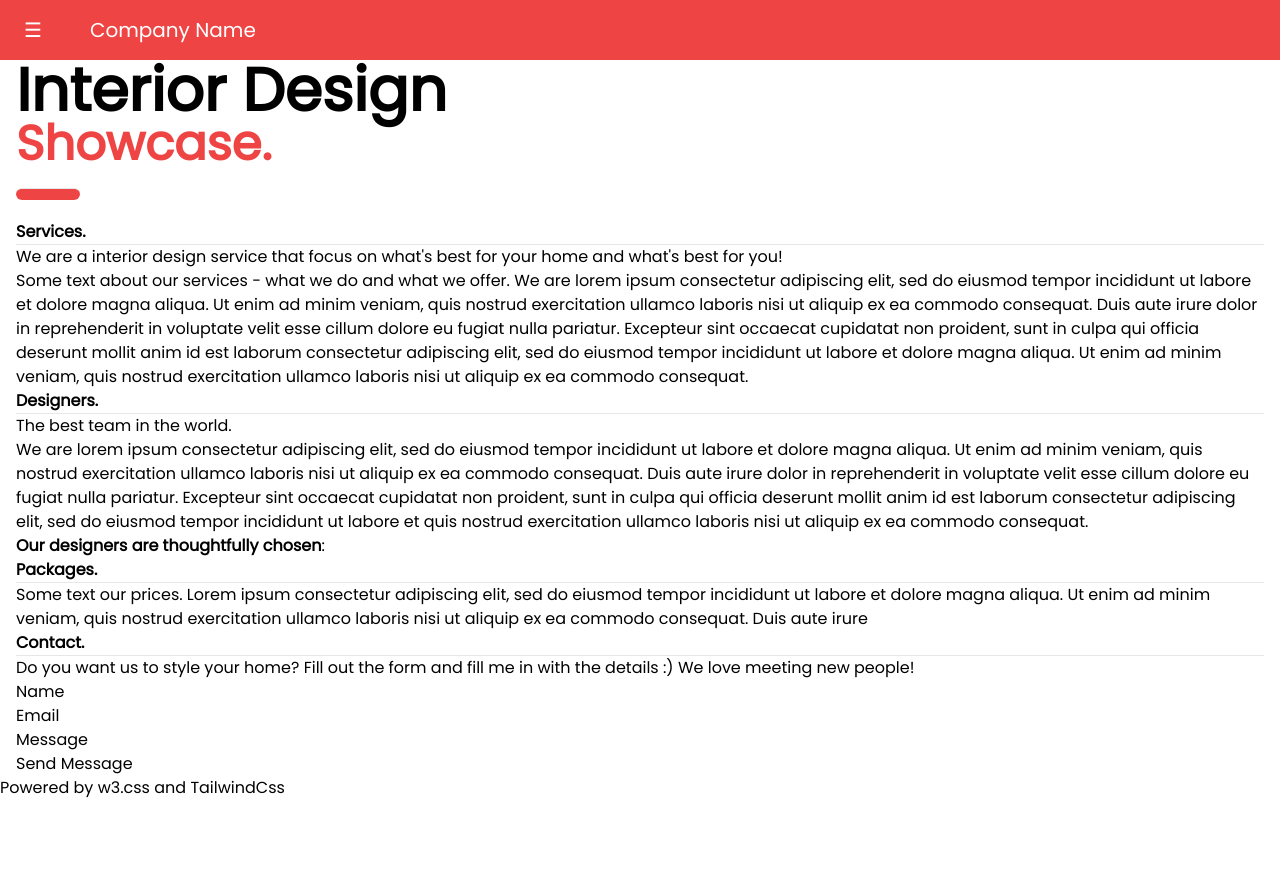
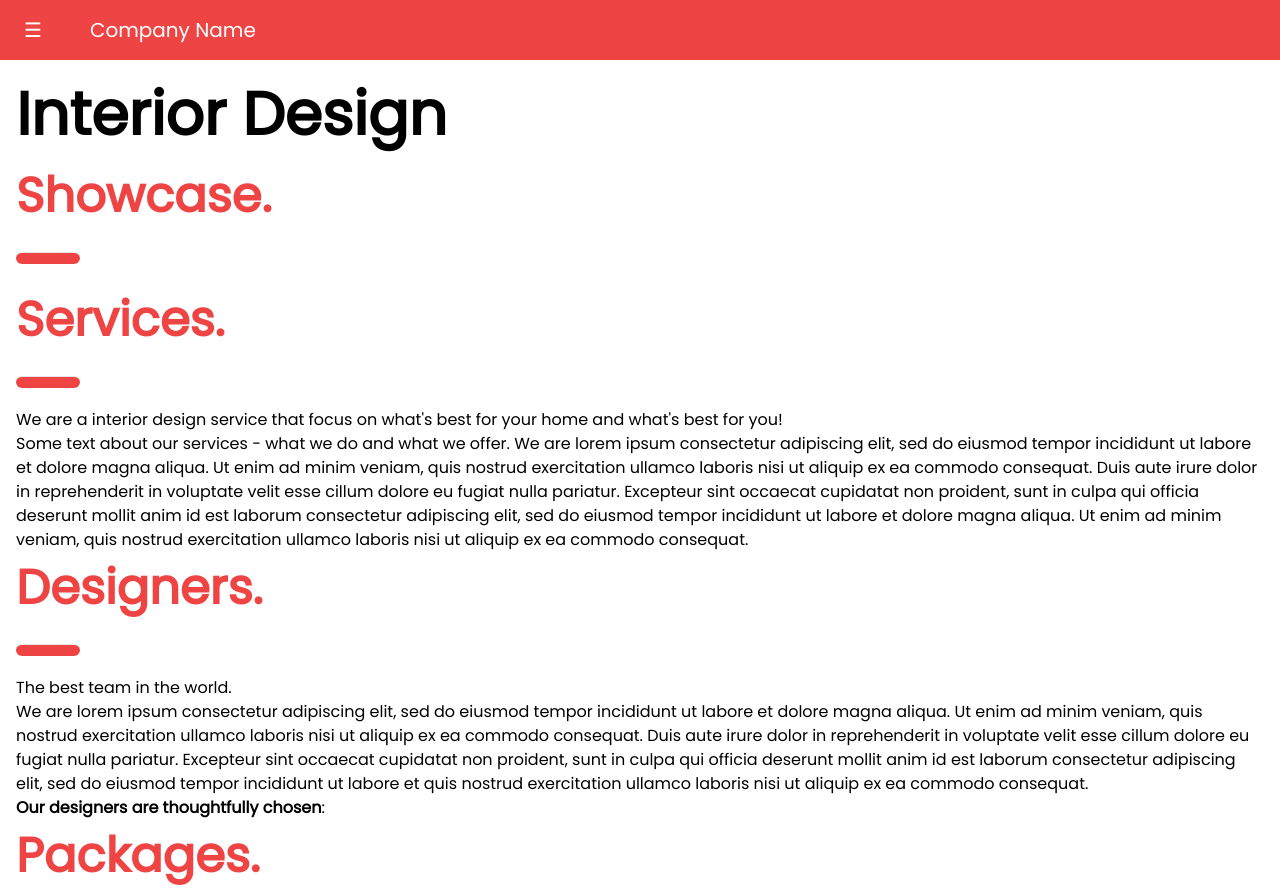
Before and after one commit to parabah/tw_intro, a website: page dist/app.html in a window 1280 px wide. Shown: the top 892 px of the page. Before the commit the page ends 800 px from the top, so only its background shows below. Drawn offline with Linux system fonts and the light colour scheme.

Commit message:
26/06/2022 - branch dev3 finalizados o footer e o form

```diff
--- a/dist/app.html
+++ b/dist/app.html
@@ -33,15 +33,15 @@
     <div class="flex flex-col mx-4">
         <!-- Showcase -->
         <div class="" style="" id="showcase">
-            <h1 class="text-6xl font-semibold">Interior Design</h1>
-            <h1 class="text-5xl text-red-500 font-bold">Showcase.</h1>
+            <h1 class="text-6xl mt-2 py-4 font-semibold">Interior Design</h1>
+            <h1 class="text-5xl py-3 text-red-500 font-bold">Showcase.</h1>
             <hr class="my-5 h-3 w-16 rounded-md bg-red-500">
         </div>
 
         <!-- Services -->
         <div class="" id="services" style="">
-            <h1 class=""><b>Services.</b></h1>
-            <hr style="" class="">
+            <h1 class="text-5xl py-3 text-red-500 font-bold"><b>Services.</b></h1>
+            <hr class="my-5 h-3 w-16 rounded-md bg-red-500">
             <p>We are a interior design service that focus on what's best for your home and what's best for you!</p>
             <p>Some text about our services - what we do and what we offer. We are lorem ipsum consectetur adipiscing elit, sed do eiusmod tempor incididunt ut labore et dolore magna aliqua. Ut enim ad minim veniam, quis nostrud exercitation ullamco laboris nisi ut aliquip ex ea commodo consequat. Duis aute irure
             dolor in reprehenderit in voluptate velit esse cillum dolore eu fugiat nulla pariatur. Excepteur sint occaecat cupidatat non proident, sunt in culpa qui officia deserunt mollit anim id est laborum consectetur adipiscing elit, sed do eiusmod tempor
@@ -51,8 +51,8 @@
 
         <!-- Designers -->
         <div class="" id="designers" style="">
-            <h1 class=""><b>Designers.</b></h1>
-            <hr style="" class="">
+            <h1 class="text-5xl py-3 text-red-500 font-bold"><b>Designers.</b></h1>
+            <hr class="my-5 h-3 w-16 rounded-md bg-red-500">
             <p>The best team in the world.</p>
             <p>We are lorem ipsum consectetur adipiscing elit, sed do eiusmod tempor incididunt ut labore et dolore magna aliqua. Ut enim ad minim veniam, quis nostrud exercitation ullamco laboris nisi ut aliquip ex ea commodo consequat. Duis aute irure
             dolor in reprehenderit in voluptate velit esse cillum dolore eu fugiat nulla pariatur. Excepteur sint occaecat cupidatat non proident, sunt in culpa qui officia deserunt mollit anim id est laborum consectetur adipiscing elit, sed do eiusmod tempor
@@ -63,40 +63,39 @@
 
         <!-- Packages / Pricing Tables -->
         <div class="" id="packages" style="">
-            <h1 class=""><b>Packages.</b></h1>
-            <hr style="" class="">
+            <h1 class="text-5xl py-3 text-red-500 font-bold"><b>Packages.</b></h1>
+            <hr class="my-5 h-3 w-16 rounded-md bg-red-500">
             <p>Some text our prices. Lorem ipsum consectetur adipiscing elit, sed do eiusmod tempor incididunt ut labore et dolore magna aliqua. Ut enim ad minim veniam, quis nostrud exercitation ullamco laboris nisi ut aliquip ex ea commodo consequat. Duis aute irure</p>
         </div>
 
         <!-- Contact -->
         <div class="" id="contact" style="">
-            <h1 class=""><b>Contact.</b></h1>
-            <hr style="" class="">
+            <h1 class="text-5xl py-3 text-red-500 font-bold"><b>Contact.</b></h1>
+            <hr class="my-5 h-3 w-16 rounded-md bg-red-500">
             <p>Do you want us to style your home? Fill out the form and fill me in with the details :) We love meeting new people!</p>
             <form action="" target="_blank">
-            <div class="">
+                <div class="flex flex-col w-full my-4">
                     <label>Name</label>
-                <input class="" type="text" name="Name" required>
+                    <input class="border p-2 h-10" type="text" name="Name" required>
                 </div>
-            <div class="">
+                <div class="flex flex-col w-full my-4">
+
                     <label>Email</label>
-                <input class="" type="text" name="Email" required>
+                    <input class="border p-2 h-10" type="text" name="Email" required>
                 </div>
-            <div class="">
+                <div class="flex flex-col w-full my-4">
                     <label>Message</label>
-                <input class="" type="text" name="Message" required>
+                    <input class="border p-2 h-10" type="text" name="Message" required>
                 </div>
-            <button type="submit" class="">Send Message</button>
+                <button type="submit" class="w-full bg-red-500 text-white text-center py-3 px-8 hover:text-black hover:bg-gray-400">Send Message</button>
             </form>
         </div>
     </div>
 
 
-    <footer>
-        <p class="w3-right">Powered by
-            <a href="https://www.w3schools.com/w3css/default.asp" title="W3.CSS" target="_blank" class="">w3.css</a> and
+    <footer class="flex flex-col items-end mt-20 py-8 pr-14 bg-gray-200">
+        Powered by <a href="https://www.w3schools.com/w3css/default.asp" title="W3.CSS" target="_blank" class="">w3.css</a> and
             <a href="https://tailwindcss.com/" title="TailwindCss" target="_blank" class="">TailwindCss</a>
-        </p>
     </footer>
 </body>
 </html>
```
Also changed, not shown: dist/app.css. Lines whose indentation alone changed are shown as unchanged.
